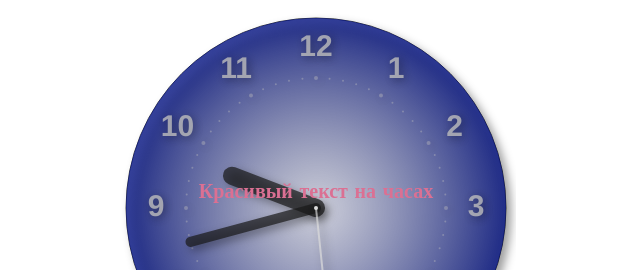
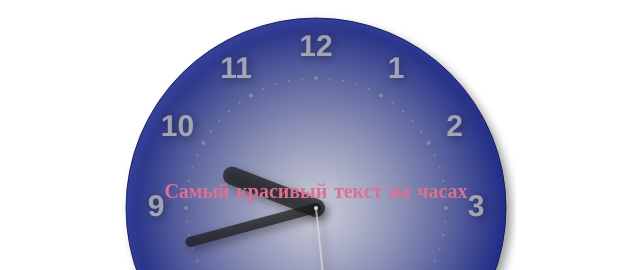
Before and after one commit to CherkasovMT202/cherkasovMT202.github.io, a website: page lab/lab2/index.html in a window 1280 px wide. Shown: the top 270 px of the page, 324-964 px from the left. Drawn offline with Linux system fonts and the light colour scheme.

Commit message:
Update index.html

```diff
--- a/lab/lab2/index.html
+++ b/lab/lab2/index.html
@@ -13,7 +13,7 @@
 <div class="button-container">
     <input type="button" onclick="clockStart()" value="Start">
     <input type="button" onclick="clockStop()" value="Stop">
-    <p class="text">Красивый текст на часах</p>
+    <p class="text">Самый красивый текст на часах</p>
 </div>
 
 <script>
```
